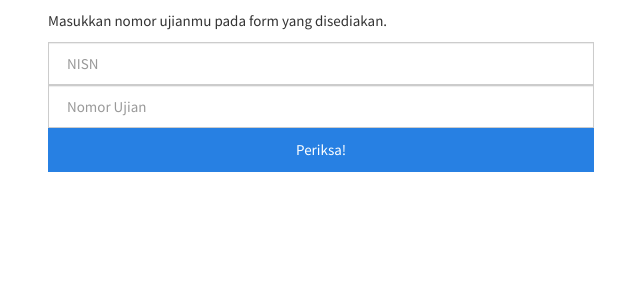
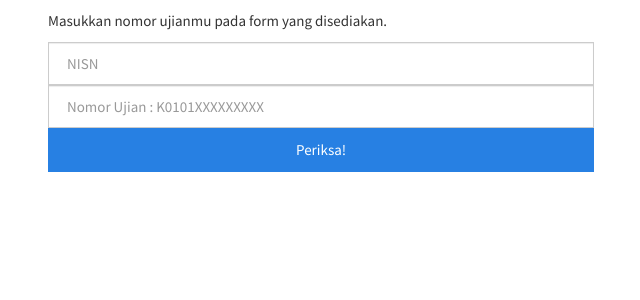
Before and after one commit to versimalik/lulus, a PHP site: page / in a window 1280 px wide. Shown: the part 230-530 px from the top of the page, without its empty margins (307-947 px from the left). Run offline with PHP 8.4, Linux system fonts and the light colour scheme; data comes from the database, SQL or seed files in the repository.

Commit message:
placeholder nomor ujian

```diff
--- a/index.php
+++ b/index.php
@@ -507,7 +507,7 @@ $timestamp = strtotime($hsl['tgl_pengumuman']);
         <div class="input-group">
             <!-- <input type="text" name="nomor" class="form-control" data-mask="01-01-0058-9999-9" placeholder="Nomor Ujian" required> -->
             <input type="text" name="nisn" class="form-control" placeholder="NISN" required>
-            <input type="text" name="nomor" class="form-control" placeholder="Nomor Ujian" required>
+            <input type="text" name="nomor" class="form-control" placeholder="Nomor Ujian : K0101XXXXXXXXX" required>
             <!-- <span class="input-group-btn"> -->
                 <button class="btn btn-primary btn-block" type="submit" name="submit">Periksa!</button>
             <!-- </span> -->
```
